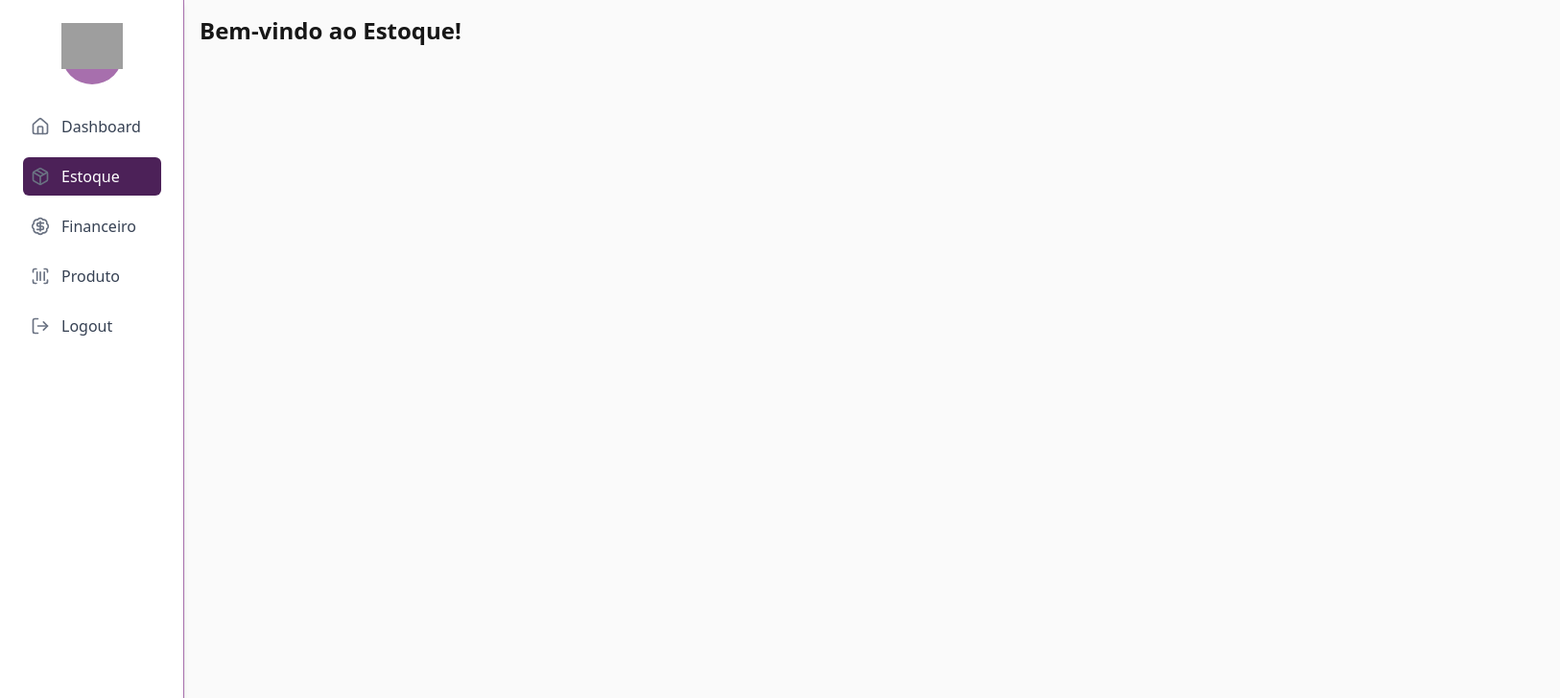
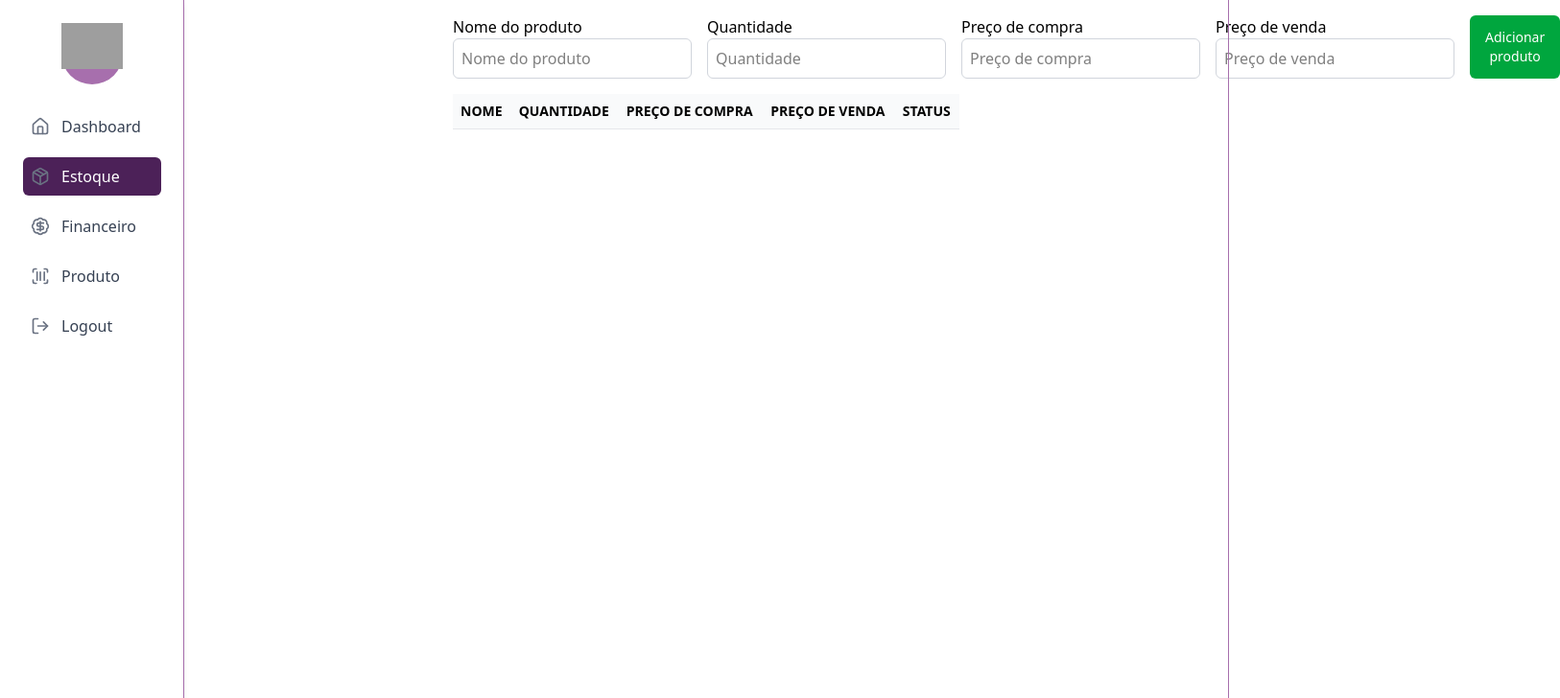
Before and after one commit to GabrielNBS/dashboard, a Next.js app: page /estoque in a window 1280 px wide. Shown: the top 728 px of the page at 96% size, 1626 px wide, since content can reach past the window. Built offline with nearby package versions, Linux system fonts and the light colour scheme; grey boxes are pictures that could not be loaded.

Commit message:
feat: add dashboard components for pagination

```diff
--- a/package.json
+++ b/package.json
@@ -15,7 +15,8 @@
     "lucide-react": "^0.488.0",
     "next": "15.3.0",
     "react": "^19.0.0",
-    "react-dom": "^19.0.0"
+    "react-dom": "^19.0.0",
+    "tailwind-variants": "^1.0.0"
   },
   "devDependencies": {
     "@eslint/eslintrc": "^3",
--- a/src/app/estoque/page.tsx
+++ b/src/app/estoque/page.tsx
@@ -1,3 +1,5 @@
+import StoreTemplate from '@/components/templates/StoreTemplate';
+
 export default function DashboardPage() {
-  return <h1 className="text-2xl font-bold">Bem-vindo ao Estoque!</h1>;
+  return <StoreTemplate />;
 }
--- a/src/app/page.tsx
+++ b/src/app/page.tsx
@@ -1,4 +1,4 @@
-import DashboardTemplate from '@/components/templates/MainSection/DashboardTemplate';
+import DashboardTemplate from '@/components/templates/DashboardTemplate';
 
 export default function Home() {
   return <DashboardTemplate />;
--- /dev/null
+++ b/src/components/atoms/Button/index.tsx
@@ -0,0 +1,34 @@
+import React from 'react';
+import { tv } from 'tailwind-variants';
+import { ButtonProps } from '@/types/buttonProps';
+
+export const button = tv({
+  base: 'inline-flex cursor-pointer items-center justify-center rounded-md text-sm font-medium transition-colors focus:outline-none focus:ring-2 focus:ring-offset-2',
+  variants: {
+    variant: {
+      default: 'bg-accent text-white hover:bg-accent/80',
+      accept: 'bg-green-600 text-white hover:bg-green-700',
+      edit: 'bg-yellow-600 text-white hover:bg-yellow-700',
+      destructive: 'bg-red-600 text-white hover:bg-red-700',
+      outline: 'border border-gray-300 text-gray-700 hover:bg-gray-100',
+      ghost: 'bg-transparent text-gray-700 hover:bg-gray-100',
+    },
+    size: {
+      sm: 'px-3 py-1 text-xs',
+      md: 'px-4 py-2',
+      lg: 'px-6 py-3 text-lg',
+    },
+  },
+  defaultVariants: {
+    variant: 'default',
+    size: 'md',
+  },
+});
+
+export default function Button({ children, variant, size, className, ...props }: ButtonProps) {
+  return (
+    <button className={button({ variant, size, className })} {...props}>
+      {children}
+    </button>
+  );
+}
--- /dev/null
+++ b/src/components/molecules/ProductForm/index.tsx
@@ -0,0 +1,98 @@
+import Button from '@/components/atoms/Button';
+import { useState } from 'react';
+import { Product } from '@/types/ProductProps';
+
+export default function ProductForm({
+  onAddProduct,
+}: {
+  onAddProduct: (product: Product) => void;
+}) {
+  const [name, setName] = useState('');
+  const [quantity, setQuantity] = useState('');
+  const [buyPrice, setBuyPrice] = useState('');
+  const [sellPrice, setSellPrice] = useState('');
+
+  const handleSubmit = (e: React.FormEvent<HTMLFormElement>) => {
+    e.preventDefault();
+
+    // validando os campos utilizando if statement pois eu preciso de um retorno boolean. Tem ou nao tem todos os campos preenchidos?
+    if (!name || !quantity || !buyPrice || !sellPrice) {
+      alert('Preencha todos os campos');
+      return;
+    }
+    // se todos os campos estão preenchidos, adiciona o produto seguindo a tipagem do Product
+    onAddProduct({
+      id: Date.now(),
+      name,
+      quantity: parseInt(quantity),
+      stockStatus: 'Em estoque',
+      buyPrice: parseFloat(buyPrice),
+      sellPrice: parseFloat(sellPrice),
+    });
+
+    // limpando os campos após o produto ser adicionado
+    setName('');
+    setQuantity('');
+    setBuyPrice('');
+    setSellPrice('');
+    alert('Produto adicionado com sucesso');
+  };
+
+  return (
+    <form onSubmit={handleSubmit} className="flex w-1/2 gap-4">
+      <div>
+        <label htmlFor="name">Nome do produto</label>
+        <input
+          type="text"
+          value={name}
+          placeholder="Nome do produto"
+          onChange={e => setName(e.target.value)}
+          className="rounded-md border border-gray-300 p-2"
+          id="name"
+        />
+      </div>
+      <div>
+        <label htmlFor="quantity">Quantidade</label>
+        <input
+          type="number"
+          value={quantity}
+          step={0.01}
+          placeholder="Quantidade"
+          onChange={e => setQuantity(e.target.value)}
+          className="rounded-md border border-gray-300 p-2"
+          id="quantity"
+          min={0}
+        />
+      </div>
+      <div>
+        <label htmlFor="buyPrice">Preço de compra</label>
+        <input
+          type="number"
+          value={buyPrice}
+          step={0.01}
+          placeholder="Preço de compra"
+          onChange={e => setBuyPrice(e.target.value)}
+          className="rounded-md border border-gray-300 p-2"
+          id="buyPrice"
+          min={0}
+        />
+      </div>
+      <div>
+        <label htmlFor="sellPrice">Preço de venda</label>
+        <input
+          type="number"
+          value={sellPrice}
+          step={0.01}
+          placeholder="Preço de venda"
+          onChange={e => setSellPrice(e.target.value)}
+          className="rounded-md border border-gray-300 p-2"
+          id="sellPrice"
+          min={0}
+        />
+      </div>
+      <Button variant="accept" type="submit">
+        Adicionar produto
+      </Button>
+    </form>
+  );
+}
--- /dev/null
+++ b/src/components/organisms/ProductTable/index.tsx
@@ -0,0 +1,58 @@
+import Button from '@/components/atoms/Button';
+import { formatCurrency } from '@/utils/icons/formatCurrency';
+import { Product } from '@/types/ProductProps';
+
+export default function ProductTable({
+  products,
+  onDeleteProduct,
+  onEditProduct,
+}: {
+  products: Product[];
+  onDeleteProduct: (product: Product) => void;
+  onEditProduct: (product: Product) => void;
+}) {
+  const handleDelete = (product: Product) => {
+    onDeleteProduct(product);
+    alert('Produto deletado com sucesso');
+  };
+
+  const handleEdit = (product: Product) => {
+    onEditProduct(product);
+    alert('Produto editado com sucesso');
+  };
+
+  return (
+    <table className="w-1/2">
+      <thead className="text-left text-sm font-bold uppercase">
+        <tr className="border-b border-gray-200 bg-gray-50">
+          <th className="p-2 text-sm font-bold uppercase">Nome</th>
+          <th className="p-2 text-sm font-bold uppercase">Quantidade</th>
+          <th className="p-2 text-sm font-bold uppercase">Preço de compra</th>
+          <th className="p-2 text-sm font-bold uppercase">Preço de venda</th>
+          <th className="p-2 text-sm font-bold uppercase">Status</th>
+        </tr>
+      </thead>
+      <tbody className="text-sm">
+        {products.map(product => (
+          <tr key={product.id}>
+            <td className="p-2">{product.name}</td>
+            <td className="p-2">{product.quantity}</td>
+            <td className="p-2">{formatCurrency(product.buyPrice)}</td>
+            <td className="p-2">{formatCurrency(product.sellPrice)}</td>
+            <td className="p-2">{product.stockStatus}</td>
+            <td className="p-2">
+              <div className="flex gap-2">
+                <Button variant="edit" onClick={() => handleEdit(product)}>
+                  Editar
+                </Button>
+                <Button variant="destructive" onClick={() => handleDelete(product)}>
+                  Deletar
+                </Button>
+              </div>
+            </td>
+          </tr>
+        ))}
+      </tbody>
+    </table>
+  );
+}
--- a/src/components/templates/MainSection/DashboardTemplate.tsx
+++ b/src/components/templates/DashboardTemplate.tsx
@@ -26,7 +26,7 @@ export default function DashboardTemplate() {
         {/* Card de produtos mais vendidos */}
         <div className="flex flex-col gap-4">
           <div className="rounded-lg bg-blue-100 p-4">
-            <BestSellingProducts products={bestSellingProducts} title="Produtos mais vendidos" />
+            <BestSellingProducts products={bestSellingProducts} title="Top Vendas" />
           </div>
 
           {/* Card de produtos com estoque crítico */}
--- /dev/null
+++ b/src/components/templates/StoreTemplate.tsx
@@ -0,0 +1,33 @@
+'use client';
+
+import { useState } from 'react';
+import { Product } from '@/types/ProductProps';
+import ProductTable from '../organisms/ProductTable';
+import ProductForm from '../molecules/ProductForm';
+
+export default function StoreTemplate() {
+  const [products, setProducts] = useState<Product[]>([]);
+
+  function handleAddProduct(product: Product) {
+    setProducts([...products, product]);
+  }
+
+  function handleDeleteProduct(product: Product) {
+    setProducts(products.filter(p => p.id !== product.id));
+  }
+
+  function handleEditProduct(product: Product) {
+    setProducts(products.map(p => (p.id === product.id ? product : p)));
+  }
+
+  return (
+    <main className="flex flex-col items-center justify-center gap-4">
+      <ProductForm onAddProduct={handleAddProduct} />
+      <ProductTable
+        onDeleteProduct={handleDeleteProduct}
+        onEditProduct={handleEditProduct}
+        products={products}
+      />
+    </main>
+  );
+}
--- a/src/styles/global.css
+++ b/src/styles/global.css
@@ -18,11 +18,7 @@
     --text-paragraph: clamp(0.875rem, 0.875rem + 1.5vw, 1rem);
 }
 
-.btn-primary {
-    @apply bg-accent text-base font-bold p-default rounded;
-}
-
-body {
+.btn- body {
     @apply font-sans text-base text-neutral-900 bg-neutral-50;
 
 }
--- /dev/null
+++ b/src/types/ProductProps.ts
@@ -0,0 +1,8 @@
+export type Product = {
+  id: number;
+  name: string;
+  buyPrice: number;
+  sellPrice: number;
+  quantity: number;
+  stockStatus: string;
+};
--- /dev/null
+++ b/src/types/buttonProps.ts
@@ -0,0 +1,8 @@
+export type ButtonProps = {
+  variant?: 'accept' | 'edit' | 'destructive' | 'outline' | 'ghost';
+  size?: 'sm' | 'md' | 'lg';
+  onClick?: () => void;
+  children: React.ReactNode;
+  className?: string;
+  type?: 'button' | 'submit' | 'reset';
+};
```
Also changed, not shown: 1 other file (tests, documents, lock files or other folders).
